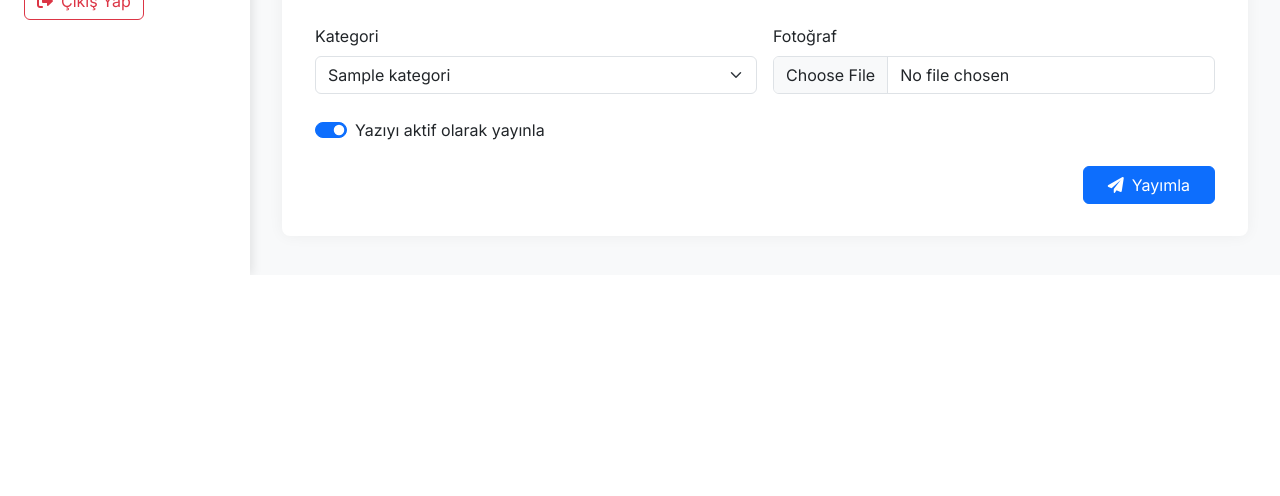
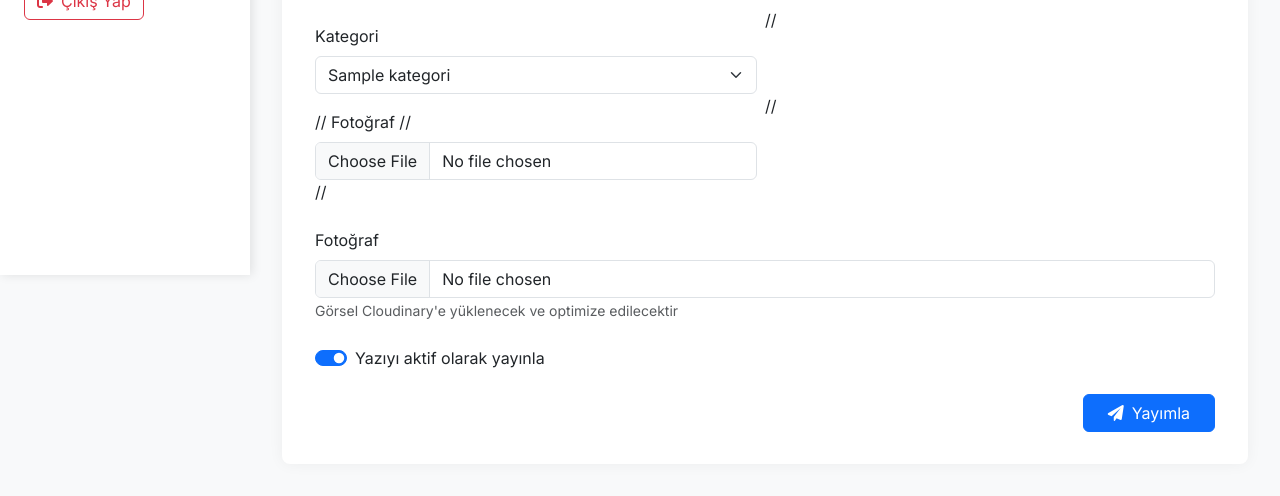
Before and after one commit to ugurtr-cmd/django-project-web, a Django app: template mainproject/templates/admin.html in a window 1280 px wide. Shown: the part 535-1031 px from the top of the page. Before the commit the page ends 810 px from the top, so only its background shows below. Run offline with Django 5.2, Linux system fonts and the light colour scheme; the template is opened without the code that fills it: most values are stand-ins (such as "Sample title", 1, 10 or a date in 2020); some libraries are stand-ins or nearby versions.

Commit message:
Update admin.html

```diff
--- a/mainproject/templates/admin.html
+++ b/mainproject/templates/admin.html
@@ -34,11 +34,19 @@
           </select>
         </div>
 
-        <div class="col-md-6">
-          <label for="imageUrl" class="form-label">Fotoğraf</label>
-          <input type="file" name="image" class="form-control" id="imageUrl" accept="image/*">
-        </div>
-      </div>
+       // <div class="col-md-6">
+      //   <label for="imageUrl" class="form-label">Fotoğraf</label>
+      //    <input type="file" name="image" class="form-control" id="imageUrl" accept="image/*">
+      //  </div>
+      // </div>
+
+      <div class="mb-4">
+      <label for="image" class="form-label">Fotoğraf</label>
+      <input type="file" name="image" class="form-control" id="image" accept="image/*">
+      <small class="text-muted">
+        Görsel Cloudinary'e yüklenecek ve optimize edilecektir
+      </small>
+    </div>
 
       <div class="form-check form-switch mb-4">
         <input class="form-check-input" type="checkbox" name="isActive" id="isActive" checked>
```
